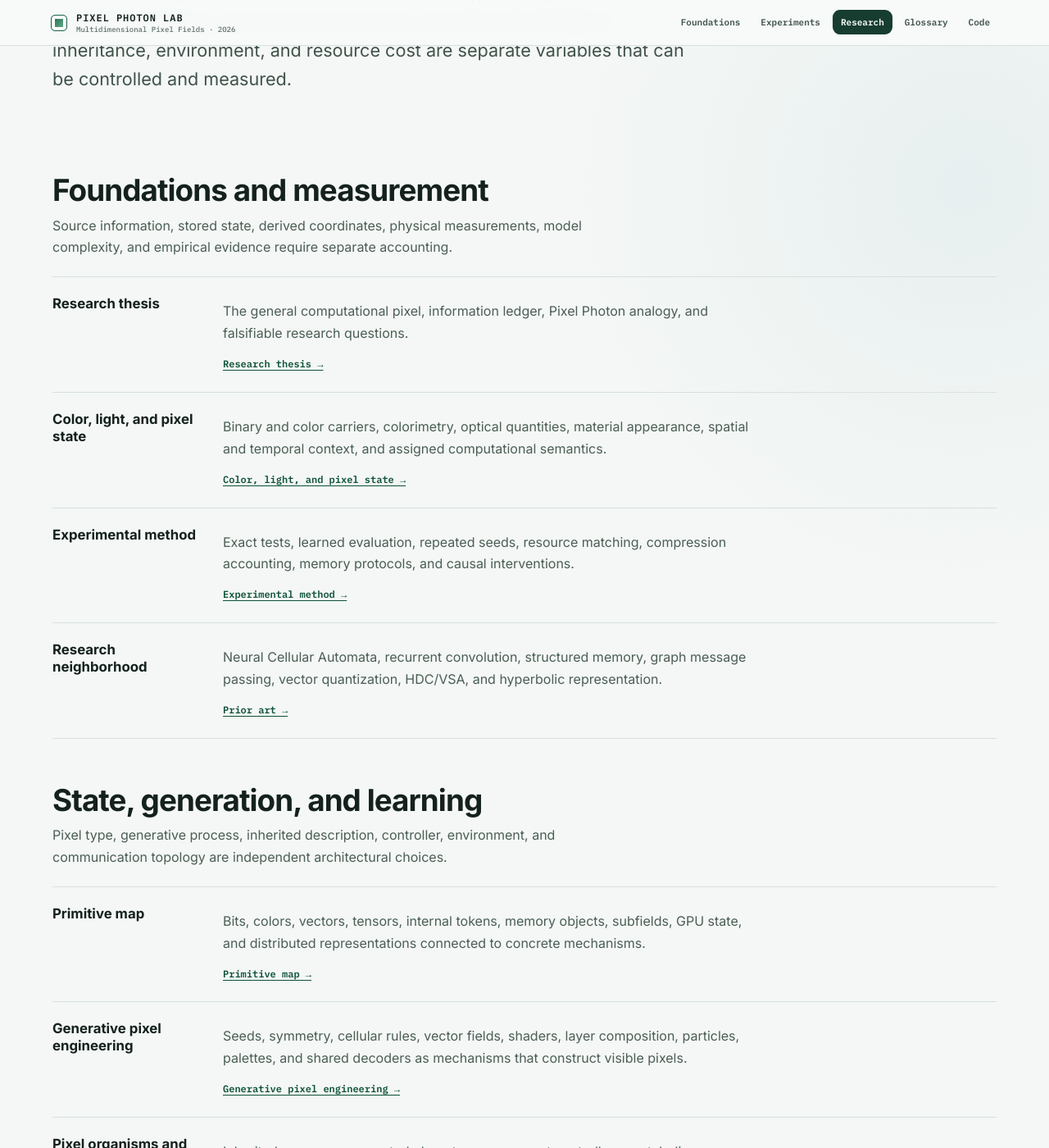
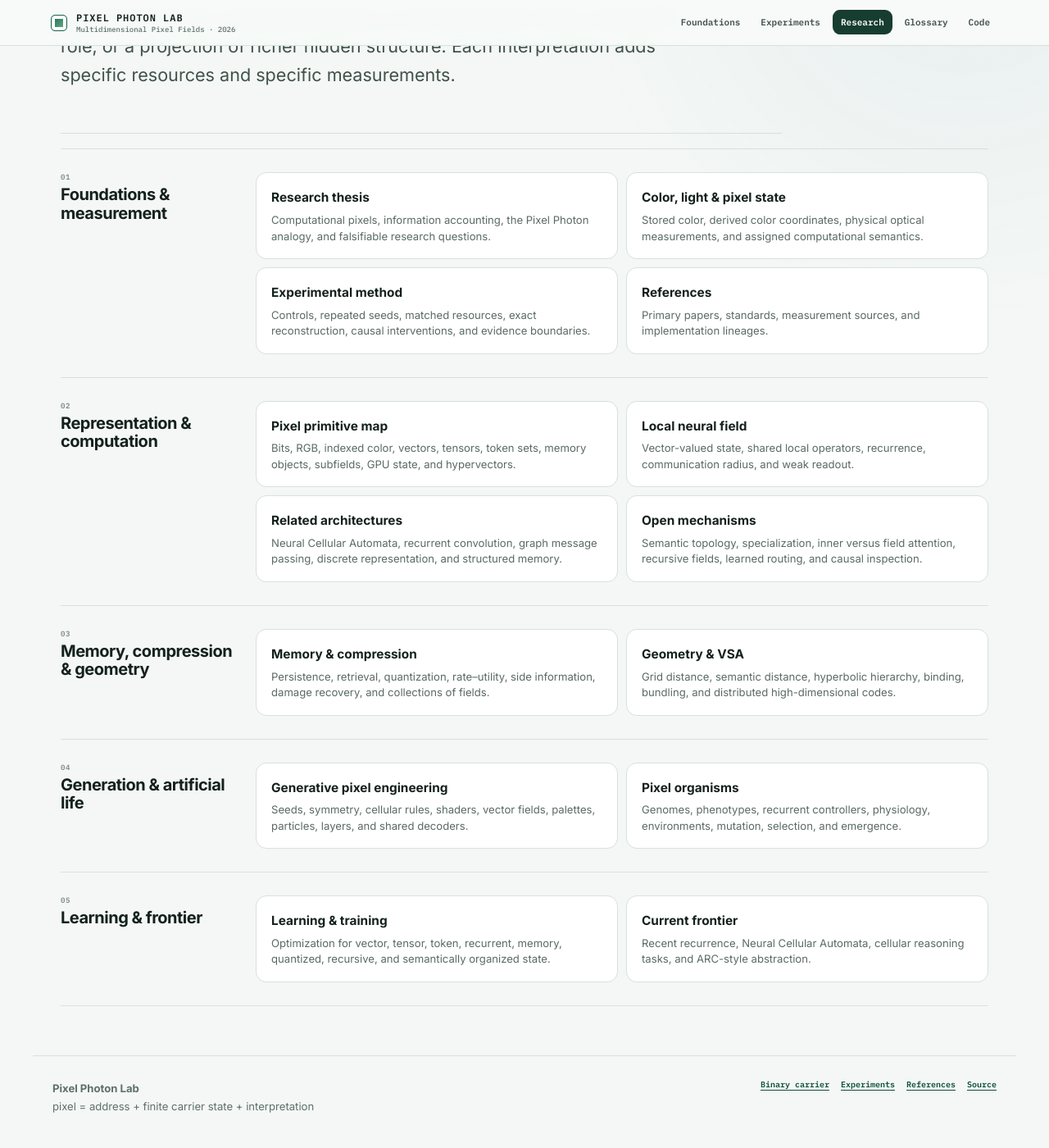
Before and after one commit to bitwikiorg/pixel-art-2026, a Jekyll site: the page built from research/index.md, in a window 1280 px wide and 1400 px high, scrolled down 412 px. Shown: the whole window at 82% size. Built offline with Jekyll 4.4.1, drawn with Linux system fonts in a browser that asks for light colours; our own code applies the rules of GitHub Pages for plain Markdown files; some of the changed text lies outside the part shown.

Commit message:
Rebuild research index as a clear domain map

```diff
--- a/research/index.md
+++ b/research/index.md
@@ -3,38 +3,58 @@ layout: default
 title: Research
 description: Multidimensional Pixel Fields: representation, computation, memory, compression, topology, geometry, learning, color, light, generation, artificial life, and recursive systems.
 ---
-<div class="page-shell">
+<div class="page-shell library-page" data-library-page="research">
   <nav class="breadcrumbs" aria-label="Breadcrumb"><a href="{{ '/' | relative_url }}">Home</a><span>›</span><span>Research</span></nav>
-  <header class="library-hero">
-    <div class="eyebrow">Multidimensional Pixel Fields</div>
+
+  <header class="library-hero compact-library">
+    <div class="library-kicker">Multidimensional Pixel Fields</div>
     <h1>What computational object should occupy a spatial address?</h1>
-    <p class="hero-deck">Internal state, generation, communication, memory, topology, scale, geometry, learning, physical measurement, semantic interpretation, inheritance, environment, and resource cost are separate variables that can be controlled and measured.</p>
+    <p class="hero-deck">A computational pixel can be studied as stored state, a generated state, a recurrent process, a memory location, a communication node, a semantic role, or a projection of richer hidden structure. Each interpretation adds specific resources and specific measurements.</p>
   </header>
 
-  <section class="atlas-group"><h2>Foundations and measurement</h2><p>Source information, stored state, derived coordinates, physical measurements, model complexity, and empirical evidence require separate accounting.</p><div class="research-topic-list">
-    <div class="research-topic-row"><h3>Research thesis</h3><div><p>The general computational pixel, information ledger, Pixel Photon analogy, and falsifiable research questions.</p><a class="card-link" href="{{ '/research/00-research-thesis/' | relative_url }}">Research thesis →</a></div></div>
-    <div class="research-topic-row"><h3>Color, light, and pixel state</h3><div><p>Binary and color carriers, colorimetry, optical quantities, material appearance, spatial and temporal context, and assigned computational semantics.</p><a class="card-link" href="{{ '/research/11-color-light-state/' | relative_url }}">Color, light, and pixel state →</a></div></div>
-    <div class="research-topic-row"><h3>Experimental method</h3><div><p>Exact tests, learned evaluation, repeated seeds, resource matching, compression accounting, memory protocols, and causal interventions.</p><a class="card-link" href="{{ '/research/02-experiment-protocol/' | relative_url }}">Experimental method →</a></div></div>
-    <div class="research-topic-row"><h3>Research neighborhood</h3><div><p>Neural Cellular Automata, recurrent convolution, structured memory, graph message passing, vector quantization, HDC/VSA, and hyperbolic representation.</p><a class="card-link" href="{{ '/research/01-prior-art/' | relative_url }}">Prior art →</a></div></div>
-  </div></section>
+  <div class="library-map" aria-label="Research domains">
+    <section class="library-map-row" id="research-foundations">
+      <div class="library-map-label"><small>01</small><h2>Foundations & measurement</h2></div>
+      <div class="library-link-grid">
+        <a class="library-link-card" href="{{ '/research/00-research-thesis/' | relative_url }}"><strong>Research thesis</strong><span>Computational pixels, information accounting, the Pixel Photon analogy, and falsifiable research questions.</span></a>
+        <a class="library-link-card" href="{{ '/research/11-color-light-state/' | relative_url }}"><strong>Color, light & pixel state</strong><span>Stored color, derived color coordinates, physical optical measurements, and assigned computational semantics.</span></a>
+        <a class="library-link-card" href="{{ '/research/02-experiment-protocol/' | relative_url }}"><strong>Experimental method</strong><span>Controls, repeated seeds, matched resources, exact reconstruction, causal interventions, and evidence boundaries.</span></a>
+        <a class="library-link-card" href="{{ '/research/04-references/' | relative_url }}"><strong>References</strong><span>Primary papers, standards, measurement sources, and implementation lineages.</span></a>
+      </div>
+    </section>
 
-  <section class="atlas-group"><h2>State, generation, and learning</h2><p>Pixel type, generative process, inherited description, controller, environment, and communication topology are independent architectural choices.</p><div class="research-topic-list">
-    <div class="research-topic-row"><h3>Primitive map</h3><div><p>Bits, colors, vectors, tensors, internal tokens, memory objects, subfields, GPU state, and distributed representations connected to concrete mechanisms.</p><a class="card-link" href="{{ '/research/10-pixel-photon-primitives/' | relative_url }}">Primitive map →</a></div></div>
-    <div class="research-topic-row"><h3>Generative pixel engineering</h3><div><p>Seeds, symmetry, cellular rules, vector fields, shaders, layer composition, particles, palettes, and shared decoders as mechanisms that construct visible pixels.</p><a class="card-link" href="{{ '/research/12-generative-pixel-engineering/' | relative_url }}">Generative pixel engineering →</a></div></div>
-    <div class="research-topic-row"><h3>Pixel organisms and artificial life</h3><div><p>Inherited genomes, generated phenotypes, recurrent controllers, metabolism, mutation, selection, environment fields, emergence, and held-out ecological tests.</p><a class="card-link" href="{{ '/research/13-pixel-organisms-artificial-life/' | relative_url }}">Pixel organisms and artificial life →</a></div></div>
-    <div class="research-topic-row"><h3>Vector-field baseline</h3><div><p>A learned vector at each address, shared 3×3 communication, recurrent updates, and a weak readout.</p><a class="card-link" href="{{ '/research/05-neural-architecture/' | relative_url }}">Vector-field architecture →</a></div></div>
-    <div class="research-topic-row"><h3>Learning and training</h3><div><p>Optimization for vector, tensor, token, memory, recursive, quantized, and semantically organized state.</p><a class="card-link" href="{{ '/research/06-learning-and-training/' | relative_url }}">Learning and training →</a></div></div>
-  </div></section>
+    <section class="library-map-row" id="research-representation">
+      <div class="library-map-label"><small>02</small><h2>Representation & computation</h2></div>
+      <div class="library-link-grid">
+        <a class="library-link-card" href="{{ '/research/10-pixel-photon-primitives/' | relative_url }}"><strong>Pixel primitive map</strong><span>Bits, RGB, indexed color, vectors, tensors, token sets, memory objects, subfields, GPU state, and hypervectors.</span></a>
+        <a class="library-link-card" href="{{ '/research/05-neural-architecture/' | relative_url }}"><strong>Local neural field</strong><span>Vector-valued state, shared local operators, recurrence, communication radius, and weak readout.</span></a>
+        <a class="library-link-card" href="{{ '/research/01-prior-art/' | relative_url }}"><strong>Related architectures</strong><span>Neural Cellular Automata, recurrent convolution, graph message passing, discrete representation, and structured memory.</span></a>
+        <a class="library-link-card" href="{{ '/research/03-concepts-to-explore/' | relative_url }}"><strong>Open mechanisms</strong><span>Semantic topology, specialization, inner versus field attention, recursive fields, learned routing, and causal inspection.</span></a>
+      </div>
+    </section>
 
-  <section class="atlas-group"><h2>Memory, geometry, and scale</h2><p>Persistent state is useful only when retention, retrieval, rate, and geometry are tested against explicit alternatives.</p><div class="research-topic-list">
-    <div class="research-topic-row"><h3>Memory and compression</h3><div><p>Persistence, vector quantization, rate–utility, multiresolution storage, damage recovery, and higher-order collections of fields.</p><a class="card-link" href="{{ '/research/07-memory-compression/' | relative_url }}">Memory and compression →</a></div></div>
-    <div class="research-topic-row"><h3>Geometry and VSA</h3><div><p>Physical grid distance, semantic distance, hierarchy-specific hyperbolic geometry, and algebraic high-dimensional representations.</p><a class="card-link" href="{{ '/research/08-geometry-vsa/' | relative_url }}">Geometry and VSA →</a></div></div>
-    <div class="research-topic-row"><h3>Open mechanisms</h3><div><p>Semantic topology, functional specialization, inner versus field attention, true recursive fields, learned routing, adaptive computation, and causal inspection.</p><a class="card-link" href="{{ '/research/03-concepts-to-explore/' | relative_url }}">Open mechanisms →</a></div></div>
-  </div></section>
+    <section class="library-map-row" id="research-memory">
+      <div class="library-map-label"><small>03</small><h2>Memory, compression & geometry</h2></div>
+      <div class="library-link-grid">
+        <a class="library-link-card" href="{{ '/research/07-memory-compression/' | relative_url }}"><strong>Memory & compression</strong><span>Persistence, retrieval, quantization, rate–utility, side information, damage recovery, and collections of fields.</span></a>
+        <a class="library-link-card" href="{{ '/research/08-geometry-vsa/' | relative_url }}"><strong>Geometry & VSA</strong><span>Grid distance, semantic distance, hyperbolic hierarchy, binding, bundling, and distributed high-dimensional codes.</span></a>
+      </div>
+    </section>
 
-  <section class="atlas-group"><h2>Frontier and sources</h2><p>Recent recurrence, NCA reasoning, abstract-grid work, measurement standards, and implementation lineages define stronger controls and harder targets.</p><div class="research-topic-list">
-    <div class="research-topic-row"><h3>Current frontier</h3><div><p>2025–2026 work on recurrent latent depth, Neural Cellular Automata, cellular reasoning tasks, and ARC-style abstraction.</p><a class="card-link" href="{{ '/research/09-current-frontier/' | relative_url }}">Current frontier →</a></div></div>
-    <div class="research-topic-row"><h3>References</h3><div><p>Primary papers, standards, technical references, and implementation lineages used to define baselines and measurements.</p><a class="card-link" href="{{ '/research/04-references/' | relative_url }}">References →</a></div></div>
-    <div class="research-topic-row"><h3>Glossary</h3><div><p>Carrier, computational pixel, recurrence, topology, HDC/VSA, hyperbolic geometry, rate–utility, colorimetry, and related terms.</p><a class="card-link" href="{{ '/glossary/' | relative_url }}">Glossary →</a></div></div>
-  </div></section>
+    <section class="library-map-row" id="research-generation">
+      <div class="library-map-label"><small>04</small><h2>Generation & artificial life</h2></div>
+      <div class="library-link-grid">
+        <a class="library-link-card" href="{{ '/research/12-generative-pixel-engineering/' | relative_url }}"><strong>Generative pixel engineering</strong><span>Seeds, symmetry, cellular rules, shaders, vector fields, palettes, particles, layers, and shared decoders.</span></a>
+        <a class="library-link-card" href="{{ '/research/13-pixel-organisms-artificial-life/' | relative_url }}"><strong>Pixel organisms</strong><span>Genomes, phenotypes, recurrent controllers, physiology, environments, mutation, selection, and emergence.</span></a>
+      </div>
+    </section>
+
+    <section class="library-map-row" id="research-learning">
+      <div class="library-map-label"><small>05</small><h2>Learning & frontier</h2></div>
+      <div class="library-link-grid">
+        <a class="library-link-card" href="{{ '/research/06-learning-and-training/' | relative_url }}"><strong>Learning & training</strong><span>Optimization for vector, tensor, token, recurrent, memory, quantized, recursive, and semantically organized state.</span></a>
+        <a class="library-link-card" href="{{ '/research/09-current-frontier/' | relative_url }}"><strong>Current frontier</strong><span>Recent recurrence, Neural Cellular Automata, cellular reasoning tasks, and ARC-style abstraction.</span></a>
+      </div>
+    </section>
+  </div>
 </div>
```
